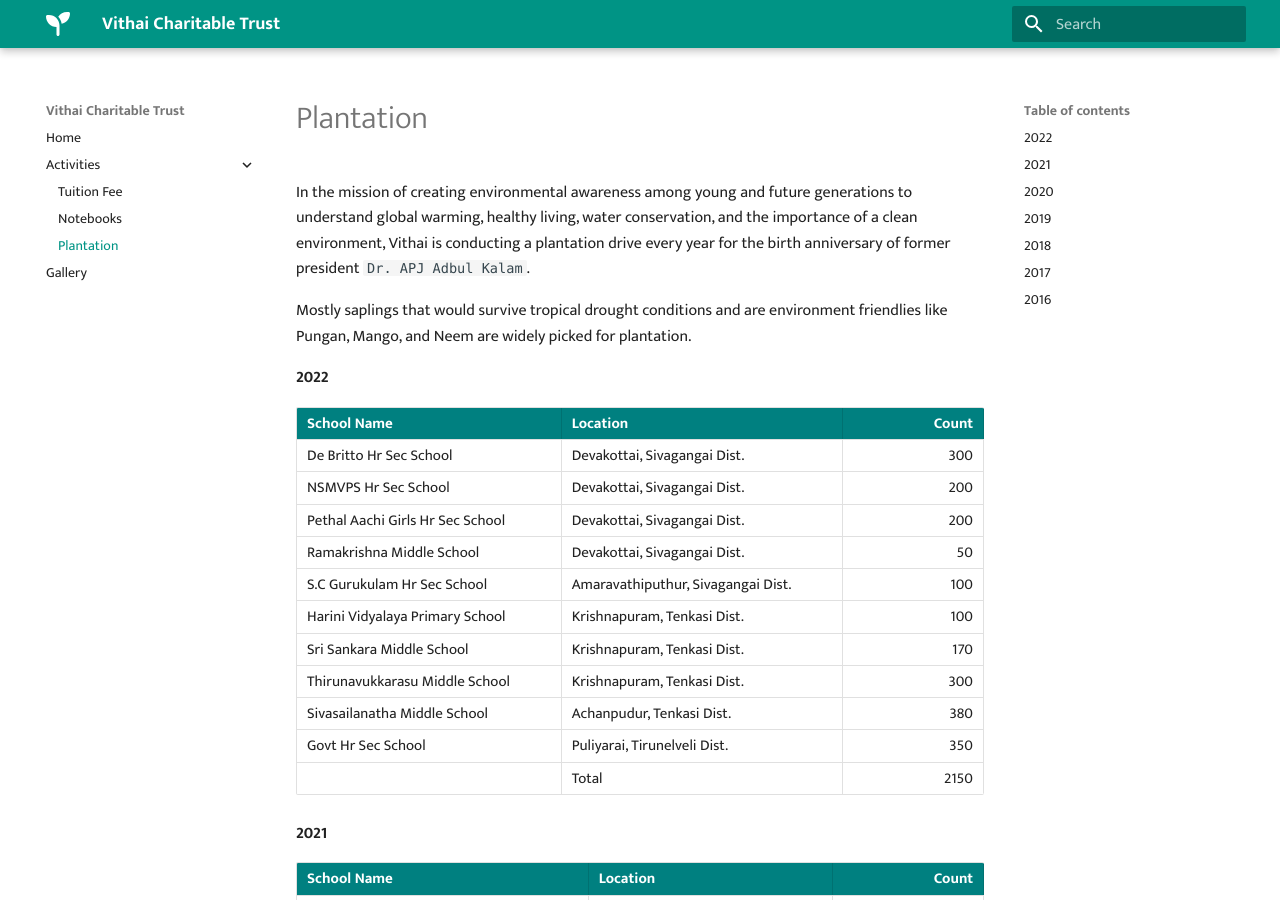
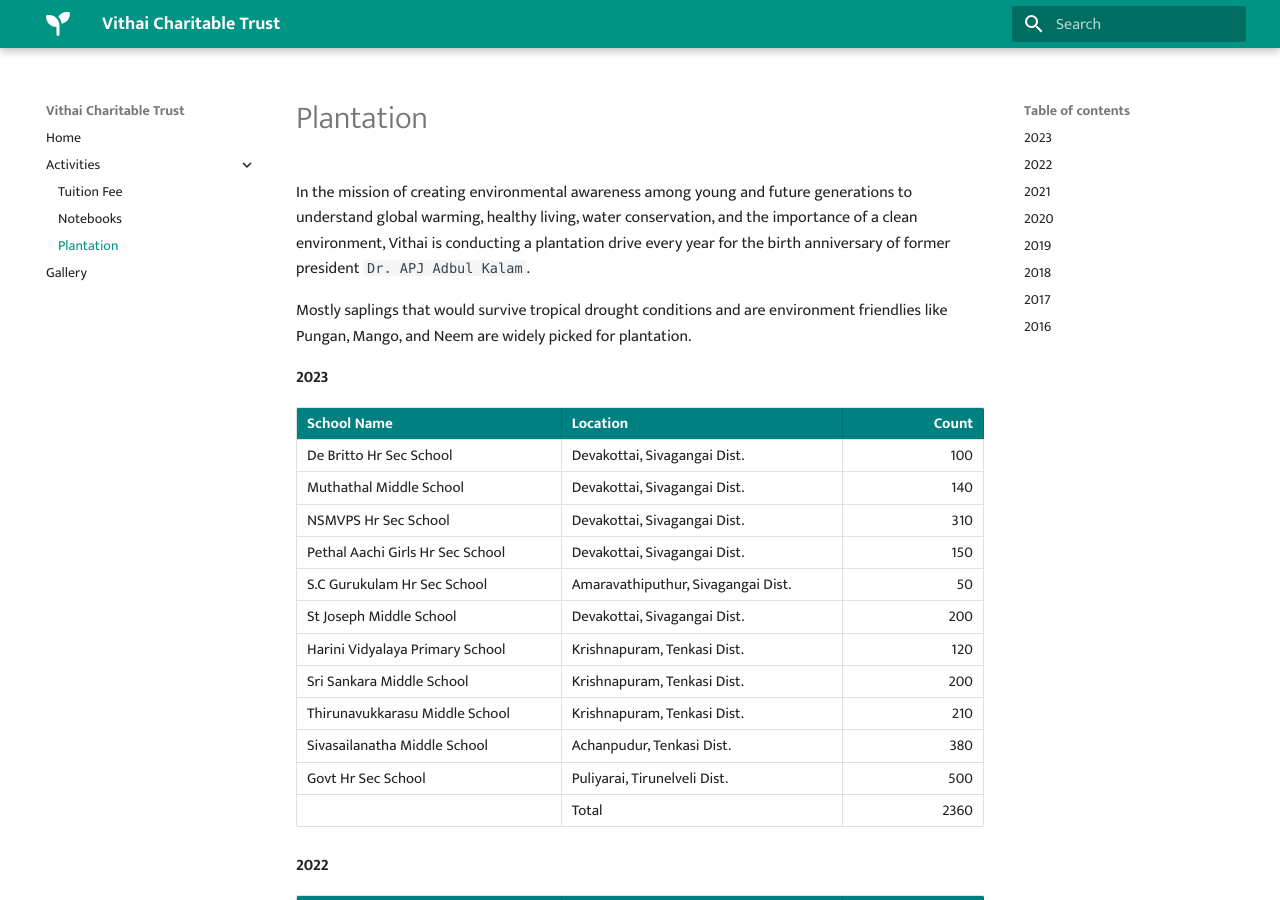
Before and after one commit to vithai/home, an MkDocs documentation site: the page built from docs/activities/plantation.md, in a window 1280 px wide and 900 px high. Built offline with MkDocs 1.6.1 and Material for MkDocs 9.7.7, drawn with Linux system fonts in a browser that asks for light colours; some web fonts are replaced.

Commit message:
updated for 2023-24

````diff
--- a/docs/activities/plantation.md
+++ b/docs/activities/plantation.md
@@ -1,6 +1,22 @@
 In the mission of creating environmental awareness among young and future generations to understand global warming, healthy living, water conservation, and the importance of a clean environment, Vithai is conducting a plantation drive every year for the birth anniversary of former president ```Dr. APJ Adbul Kalam```.
 
 Mostly saplings that would survive tropical drought conditions and are environment friendlies like Pungan, Mango, and Neem are widely picked for plantation.
+
+#### 2023
+| School Name                               | Location                          | Count             |
+| :-                                        | :-                                | -:                |
+| De Britto Hr Sec School                   | Devakottai, Sivagangai Dist.      |               100 |
+| Muthathal Middle School                   | Devakottai, Sivagangai Dist.      |               140 |
+| NSMVPS Hr Sec School                      | Devakottai, Sivagangai Dist.      |               310 |
+| Pethal Aachi Girls Hr Sec School          | Devakottai, Sivagangai Dist.      |               150 |
+| S.C Gurukulam Hr Sec School               | Amaravathiputhur, Sivagangai Dist.|                50 |
+| St Joseph Middle School                   | Devakottai, Sivagangai Dist.      |               200 |
+| Harini Vidyalaya Primary School           | Krishnapuram, Tenkasi Dist.       |               120 |
+| Sri Sankara  Middle School                | Krishnapuram, Tenkasi Dist.       |               200 |
+| Thirunavukkarasu Middle School            | Krishnapuram, Tenkasi Dist.       |               210 |
+| Sivasailanatha Middle School              | Achanpudur, Tenkasi Dist.         |               380 |
+| Govt Hr Sec School                        | Puliyarai, Tirunelveli Dist.      |               500 |
+|                                           | Total                             |              2360 |
 
 #### 2022
 | School Name                               | Location                          | Count             |
````
Also changed, not shown: docs/activities/notebooks.md (+11 -0 lines), docs/activities/tuition-fee.md (+8 -0 lines), docs/gallery.md (+13 -0 lines), docs/index.md (+5 -5 lines), docs/images/23_n_01_sivasailanatha.png (added), docs/images/23_n_02_ramakrishna.png (added), docs/images/23_n_03_srisankara.png (added), docs/images/23_p_01_harinividyalaya.png (added), docs/images/23_p_02_muthathal.png (added), docs/images/23_p_03_nsmvps.png (added), docs/images/23_p_04_srisankara.png (added), docs/images/23_p_05_sc-gurukulam.png (added), docs/images/23_p_06_sivasailanatha.png (added), docs/images/23_p_07_thirunavukkarasu.png (added).
